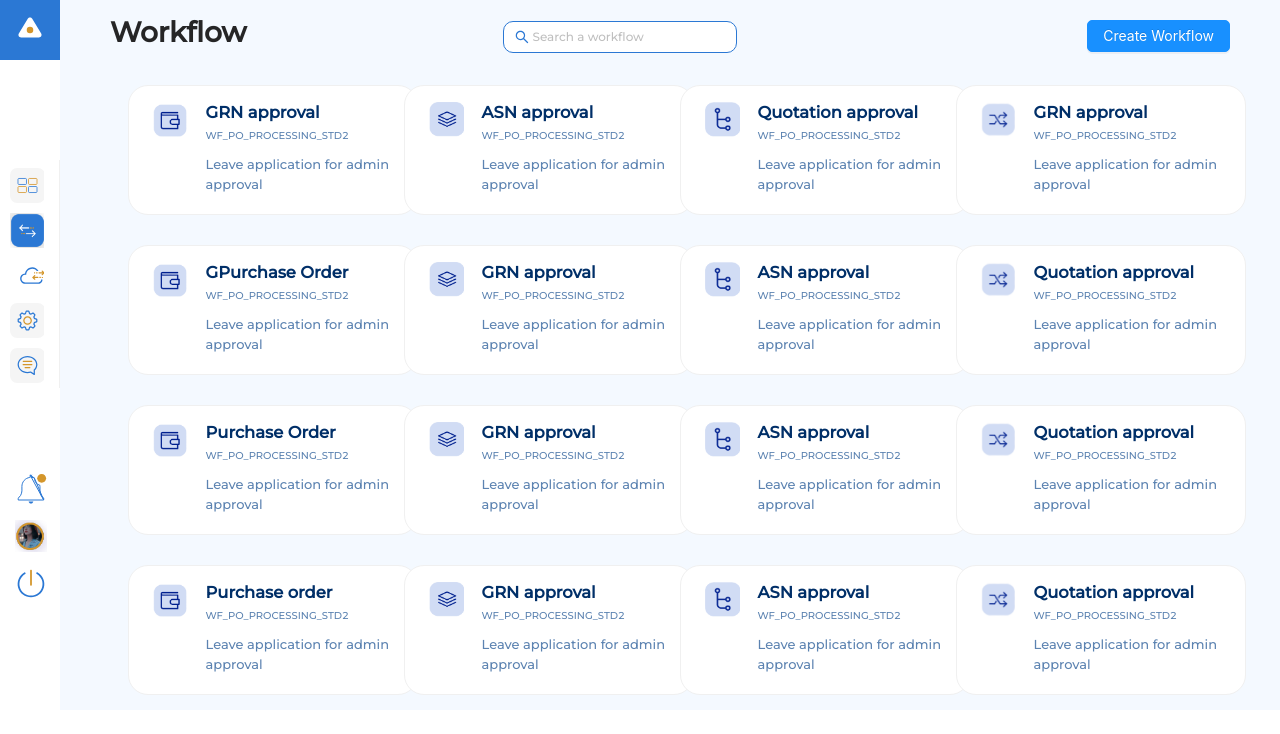
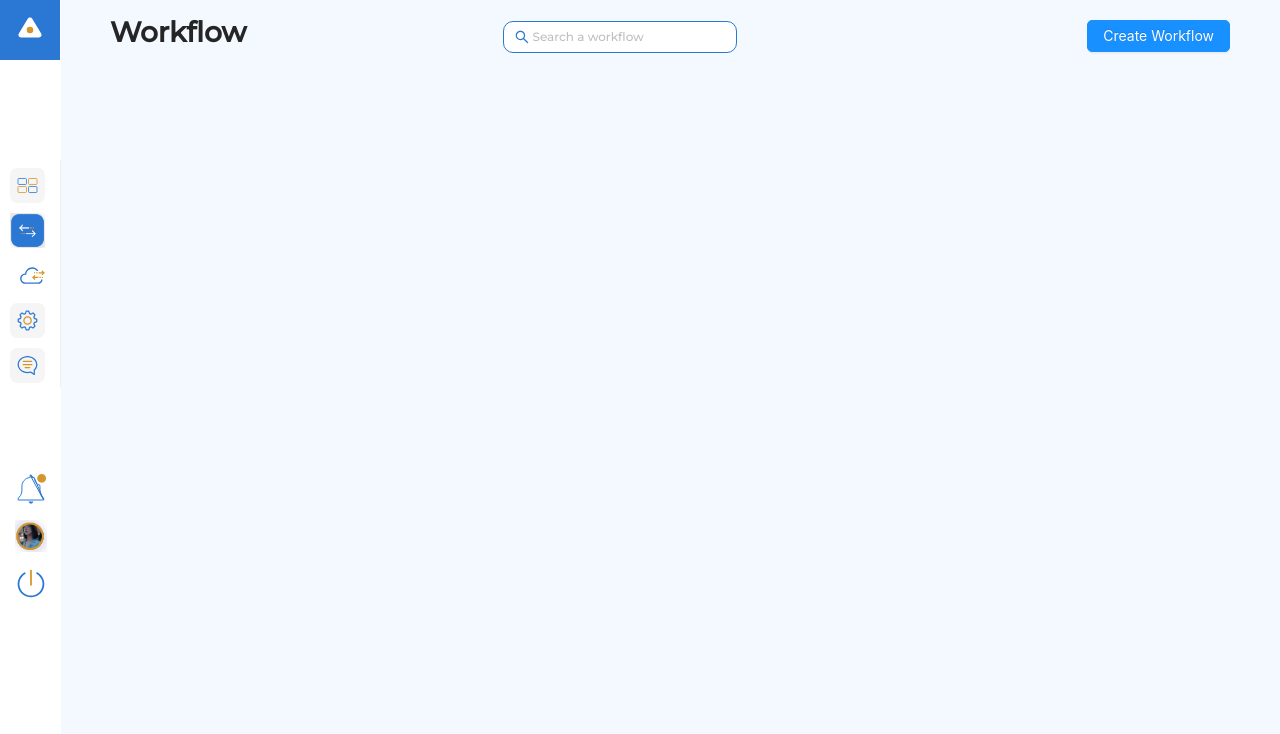
Before and after one commit to Manikandan610/CardHover, a React (Create React App) app: page / in a window 1280 px wide. Shown: the top 734 px of the page. Built offline with nearby package versions, Linux system fonts and the light colour scheme.

Commit message:
Get Data

```diff
--- a/src/App.css
+++ b/src/App.css
@@ -3,6 +3,6 @@
   margin: 0;
   padding: 0;
 }
-/* body{
-  height: 100vh;
-} */
+body{
+  background-color: #F4F9FF !important;
+}
--- a/src/Components/Content/CardData.tsx
+++ b/src/Components/Content/CardData.tsx
@@ -103,30 +103,30 @@ const cardDetails = [
         card1paragraph:"Leave application for admin approval",
         card2paragraph: "This workflow is to enable an employee raise his leave request and get it approved it from him reporting manager"
     },
-    {
-        id:14,
-        title: "GRN approval",
-        cardImage:"./images/icon2.png",
-        description: "WF_PO_PROCESSING_STD2",
-        card1paragraph:"Leave application for admin approval",
-        card2paragraph: "This workflow is to enable an employee raise his leave request and get it approved it from him reporting manager"
-    },
-    {
-        id:15,
-        title: "ASN approval",
-        cardImage:"./images/icon3.png",
-        description: "WF_PO_PROCESSING_STD2",
-        card1paragraph:"Leave application for admin approval",
-        card2paragraph: "This workflow is to enable an employee raise his leave request and get it approved it from him reporting manager"
-    },
-    {
-        id:16,
-        title: "Quotation approval",
-        cardImage:"./images/icon4.png",
-        description: "WF_PO_PROCESSING_STD2",
-        card1paragraph:"Leave application for admin approval",
-        card2paragraph: "This workflow is to enable an employee raise his leave request and get it approved it from him reporting manager"
-    },
+    // {
+    //     id:14,
+    //     title: "GRN approval",
+    //     cardImage:"./images/icon2.png",
+    //     description: "WF_PO_PROCESSING_STD2",
+    //     card1paragraph:"Leave application for admin approval",
+    //     card2paragraph: "This workflow is to enable an employee raise his leave request and get it approved it from him reporting manager"
+    // },
+    // {
+    //     id:15,
+    //     title: "ASN approval",
+    //     cardImage:"./images/icon3.png",
+    //     description: "WF_PO_PROCESSING_STD2",
+    //     card1paragraph:"Leave application for admin approval",
+    //     card2paragraph: "This workflow is to enable an employee raise his leave request and get it approved it from him reporting manager"
+    // },
+    // {
+    //     id:16,
+    //     title: "Quotation approval",
+    //     cardImage:"./images/icon4.png",
+    //     description: "WF_PO_PROCESSING_STD2",
+    //     card1paragraph:"Leave application for admin approval",
+    //     card2paragraph: "This workflow is to enable an employee raise his leave request and get it approved it from him reporting manager"
+    // },
 ];
 
 export default cardDetails;
--- a/src/Components/Content/Content.tsx
+++ b/src/Components/Content/Content.tsx
@@ -1,4 +1,4 @@
-import React, {useState} from "react";
+import React, {useState, useEffect} from "react";
 import "antd/dist/antd.css";
 import { Layout } from "antd";
 import { Col, Row, Modal, Input } from "antd";
@@ -46,7 +46,9 @@ const Content1 = (props:cardDetailsProps) => {
     return (
 
 <Content style={{ margin: "30px 10px" }}>
+
   <Row gutter={{ xs: 8, sm: 16, md: 24, lg: 32 }}>
+  {/* {console.log(props)} */}
     <Col className="gutter-row" span={6}>
 
         <Card style={{ width: 290, height: 130 }} className="card1">
@@ -88,10 +90,11 @@ const Content1 = (props:cardDetailsProps) => {
                               <p>Employee Details</p>
                           </Col>
                           <Col span={15} className="col3field">
-                              <Input placeholder="Enter Title" className="inputText" />
-                              <Input placeholder="Enter Designation" className="inputText" />
+                              <Input placeholder="Enter Title" value={props.title} className="inputText" />
+                              <Input placeholder="Enter Designation" value={props.description} className="inputText" />
                               <TextArea
-                                  value={value}
+                                  // value={value}
+                                  value={props.card1paragraph}
                                   onChange={e => setValue(e.target.value)}
                                   placeholder="Employee Details"
                                   autoSize={{ minRows: 3, maxRows: 5 }}
--- a/src/Components/Dashboard/Dashboard.tsx
+++ b/src/Components/Dashboard/Dashboard.tsx
@@ -1,4 +1,4 @@
-import React, {useState} from "react";
+import React, {useEffect, useState} from "react";
 import "antd/dist/antd.css";
 import { Layout, Menu } from "antd";
 import { Col, Row } from "antd";
@@ -10,15 +10,27 @@ import Sidenav from "./Sidenav.tsx";
 
 function Dashboard() {
 
+  const [cardData, setCardData] = useState([]);
+  const [loading, setLoading] = useState(true);
+
+  useEffect(() => {
+    let employeeDetail= JSON.parse(`${localStorage.getItem('employeeDetail') || '[]'}`);
+    setCardData(employeeDetail);
+    setLoading(false);
+  },[loading])
+
+  const refresh = ()=>{
+    setLoading(true);
+  }
   return (
     <div>
       <Layout>
         <Sidenav />
         <Layout>
-              <HeaderPart />
+              <HeaderPart refresh={refresh} />
 
               <div className="contentGrid">
-                {cardDetails.map((card: any) => {
+                {cardData.map((card: any) => {
                   //console.log(card.title);
                   return(
                         <Row>
--- a/src/Components/Dashboard/Header.tsx
+++ b/src/Components/Dashboard/Header.tsx
@@ -5,6 +5,7 @@ import { LoadingOutlined, PlusOutlined } from '@ant-design/icons';
 import { message, Upload } from 'antd';
 import type { UploadChangeParam } from 'antd/es/upload';
 import type { RcFile, UploadFile, UploadProps } from 'antd/es/upload/interface';
+import cardDetails from '../Content/CardData.tsx';
 //import { AnyAaaaRecord } from 'dns';
 
 const { Header } = Layout;
@@ -29,7 +30,7 @@ const getBase64 = (img: RcFile, callback: (url: string) => void) => {
     return isJpgOrPng && isLt2M;
   };
 
-function HeaderPart() {
+function HeaderPart({refresh}) {
 
   //Mode Code
     const [isModalVisible, setIsModalVisible] = useState(false);
@@ -46,10 +47,12 @@ function HeaderPart() {
       let employeeDetail= JSON.parse(`${localStorage.getItem('employeeDetail') || '[]'}`);
 
       let payload: any ={
-        name:employeeName,
-        designation:empdesignation,
-        employedetails:employeedetails
+        title:employeeName,
+        description:empdesignation,
+        card1paragraph:employeedetails,
+        card2paragraph: "This workflow is to enable an employee raise his leave request and get it approved it from him reporting manager"
       }
+
       employeeDetail.push(payload);
       //  console.log(payload);
        localStorage.setItem('employeeDetail', JSON.stringify(employeeDetail));
@@ -58,8 +61,13 @@ function HeaderPart() {
       setEmployeeDesignation('');
       setEmployeeDetails('');
       setIsModalVisible(false);
+      refresh();
     };
+
     const handleCancel = () => {
+      setEmployeeName('');
+      setEmployeeDesignation('');
+      setEmployeeDetails('');
       setIsModalVisible(false);
     };
 
--- a/src/Components/Dashboard/Sidebar.css
+++ b/src/Components/Dashboard/Sidebar.css
@@ -2,19 +2,42 @@
 @import url('https://fonts.googleapis.com/css2?family=Montserrat:wght@500&display=swap');
 
 .SideBar {
+
   height: 100vh;
   background: #ffffff;
-  position: fixed;
+  width: 50vh;
 }
 
-.ant-layout-sider,
-.ant-layout-sider-dark,
-.SideBar {
-  flex: 0 0 200px !important;
-  max-width: 60px !important;
-  min-width: 35px !important;
-  width: 200px !important;
+.ant-layout-sider, .ant-layout-sider-dark, .SideBar {
+  position: fixed;
+  z-index: 1;
+  flex: 0 0 100px !important;
+  max-width: 100px !important;
+  min-width: 60px !important;
+  width: 61px !important;
 }
+.ant-layout-sider-zero-width-trigger {
+  background-color: #1890ff !important;
+  }
+ /* .ant-layout-sider-below .ant-layout-sider-dark  {
+
+  flex: 0 0 55px !important;
+  width: 55px !important;
+  max-width: 70px !important;
+  min-width: 63px !important;
+
+} */
+/* .ant-layout-sider-below, .ant-layout-sider-dark, .ant-layout-sider, .SideBar{
+  flex: 0 0 100px !important;
+  width: 55px !important;
+  max-width: 70px !important;
+  min-width: 63px !important;
+} */
+/* .ant-menu-dark.ant-menu-inline .ant-menu-item,
+.ant-menu-dark.ant-menu-inline .ant-menu-submenu-title {
+  width: 60px;
+  height: 70px;
+} */
 .Logo img {
   width: 60px;
   height: 60px;
--- a/src/Components/Dashboard/Sidenav.tsx
+++ b/src/Components/Dashboard/Sidenav.tsx
@@ -14,7 +14,16 @@ const { Sider } = Layout;
 
 function Sidenav() {
   return (
-    <Sider className="SideBar">
+    <Sider className="SideBar"
+    // breakpoint="lg"
+    // collapsedWidth="0"
+    // onBreakpoint={broken => {
+    //   console.log(broken);
+    // }}
+    // onCollapse={(collapsed, type) => {
+    //   console.log(collapsed, type);
+    // }}
+    >
 
           <div className="Logo">
             <img src={L1} />
```
